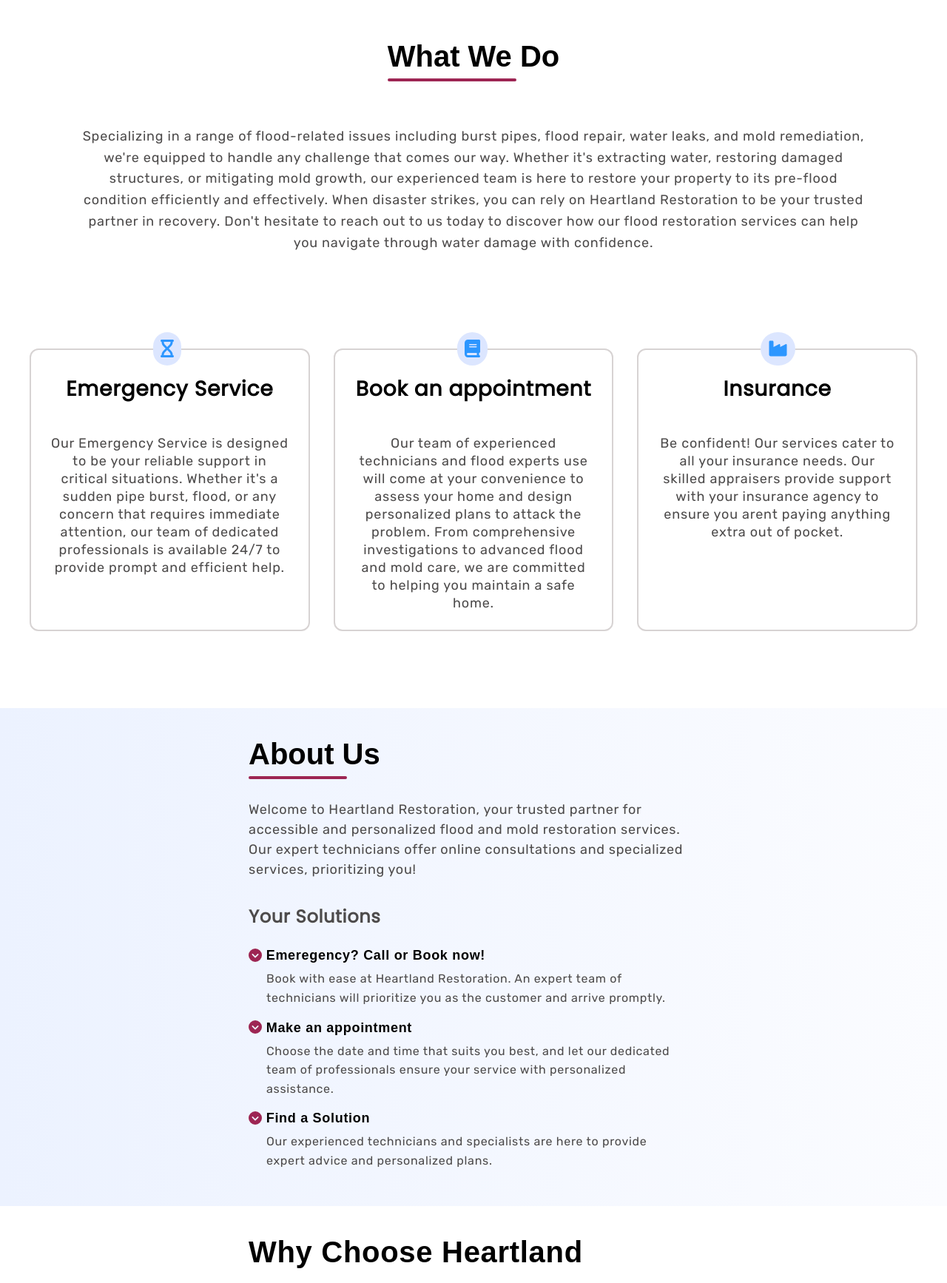
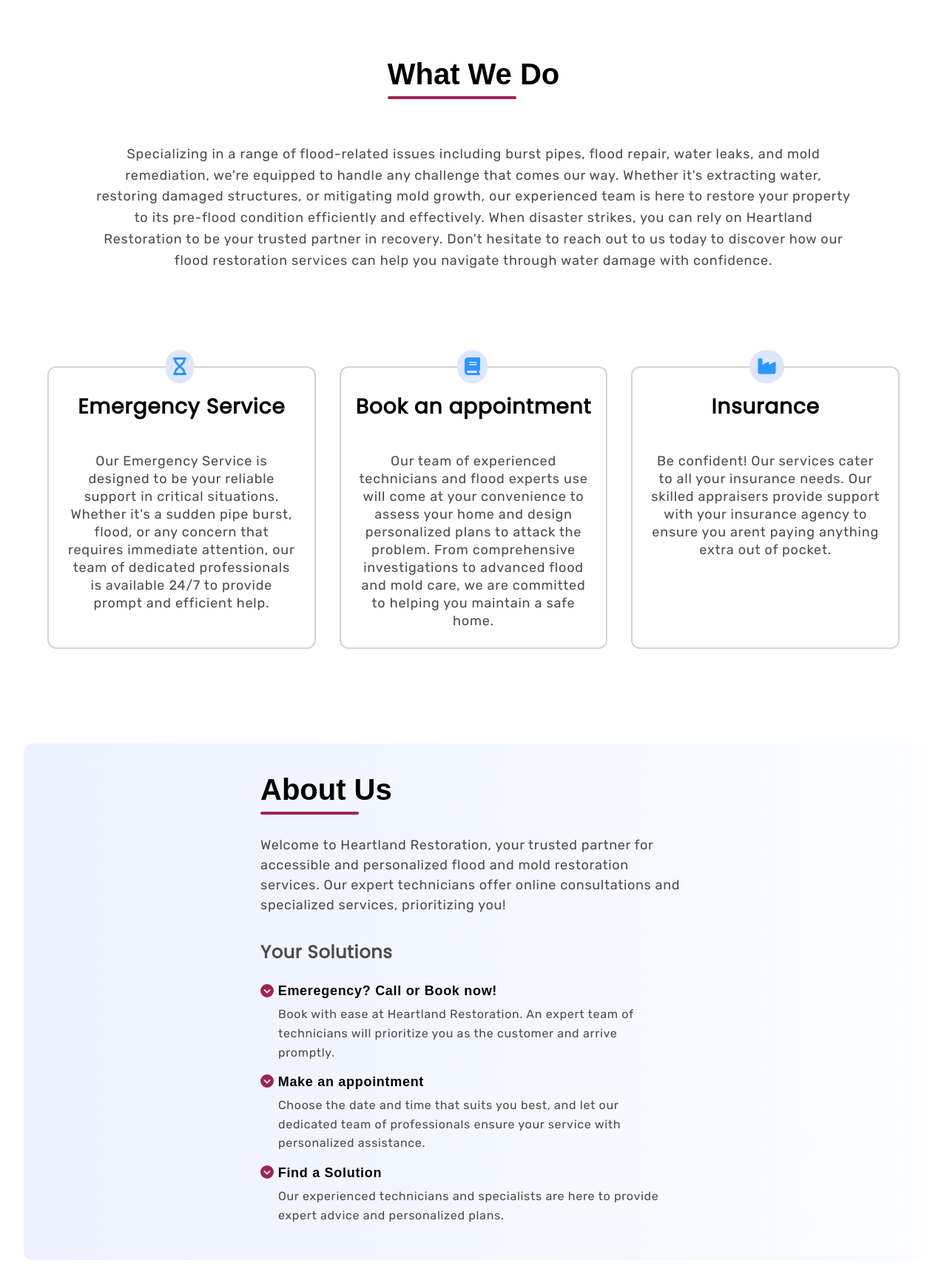
Before and after one commit to Jordan-Barnes-Portfolio/HFRWebsite, a React (Create React App) app: page / in a window 1280 px wide. Shown: the part 796-2530 px from the top of the page at 74% size. Built offline with nearby package versions, Linux system fonts and the light colour scheme.

Commit message:
Changes to main and navbar to be more mobile friendly and neat

```diff
--- a/src/Styles/About.css
+++ b/src/Styles/About.css
@@ -1,5 +1,8 @@
 .about-section {
+    border: 2px;
+    border-radius: 12px;
     padding: 32px;
+    margin: 32px;
     display: flex;
     justify-content: center;
     align-items: center;
--- a/src/Styles/BookAppointment.css
+++ b/src/Styles/BookAppointment.css
@@ -1,5 +1,8 @@
 .ba-section {
+    border: 2px;
+    border-radius: 12px;
     padding: 32px;
+    margin: 32px;
     display: flex;
     justify-content: center;
     align-items: center;
--- a/src/Styles/Info.css
+++ b/src/Styles/Info.css
@@ -2,9 +2,10 @@
     padding: 0 32px;
     text-align: center;
     background-color: white;
-    margin: 20px;
-    padding: 20px;
-    border-radius: 25px;
+    border: 2px;
+    border-radius: 12px;
+    padding: 32px;
+    margin: 32px;
 }
 .info-title-content {
     margin: 64px 0 128px 0;
--- a/src/Styles/Navbar.css
+++ b/src/Styles/Navbar.css
@@ -7,6 +7,8 @@
     height: 80px;
     background-color:#ffffff38;
     width: auto;
+    border: 2px;
+    border-radius: 12px;
 }
 .navbar-title a {
     color: #f7941d;
--- a/src/Styles/Reviews.css
+++ b/src/Styles/Reviews.css
@@ -5,6 +5,10 @@
     align-items: center;
     gap: 24px;
     background: linear-gradient(to right, #ECF2FF, #FBFCFF);
+    border: 2px;
+    border-radius: 12px;
+    padding: 32px;
+    margin: 32px;
 }
 /* Text */
 .rw-text-content {
--- a/src/Styles/Technicians.css
+++ b/src/Styles/Technicians.css
@@ -1,8 +1,10 @@
 .Technician-section {
     padding: 32px;
-    margin: 0 0 32px 0;
+    margin: 32px;
     text-align: center;
     background-color: white;
+    border: 2px;
+    border-radius: 12px;
 }
 .dt-title-content {
     margin: 0 0 64px 0;
@@ -49,12 +51,11 @@
     height: 400px;
     gap: 32px;
     text-align: left;
-    font-family: 'Rubik', sans-serif;
 }
 .dt-card-img {
     width: 100%;
     height: 275px;
-    padding: 16px 32px 0;
+    padding: 20px;
     background-position: center;
     background-color: #DDE5F8;
     border-radius: 20px;
```
